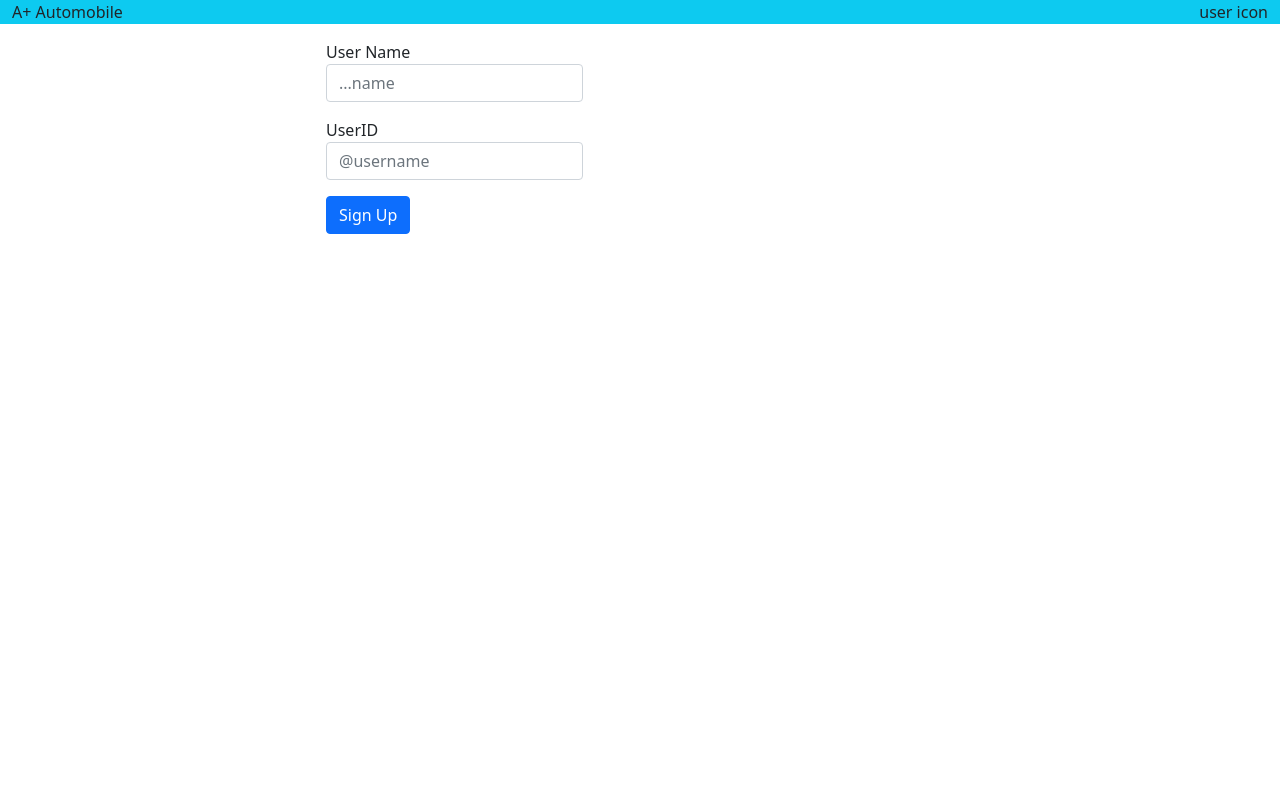
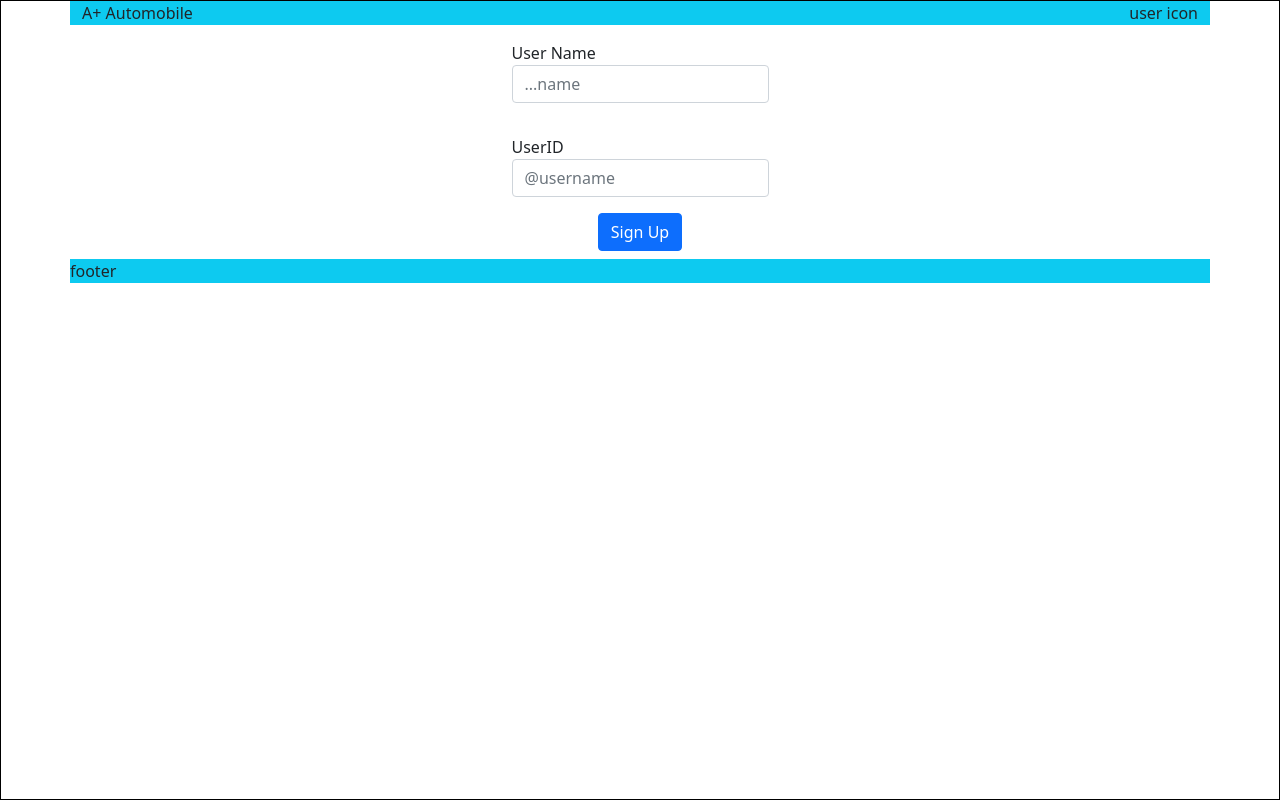
Before and after one commit to wandji20/a-plus-garage, a React (Create React App) app: page / in a window 1280 px wide. Built offline with nearby package versions, Linux system fonts and the light colour scheme.

Commit message:
Add handleFormSubmit method and link signUpAction to the form

```diff
--- a/public/index.html
+++ b/public/index.html
@@ -25,9 +25,9 @@
     -->
     <title>A Plus Garage</title>
   </head>
-  <body>
+  <body className="container remove-padding ">
     <noscript>You need to enable JavaScript to run this app.</noscript>
-    <div id="root" class='container remove-padding'></div>
+    <div id="root" class=''></div>
     <!--
       This HTML file is a template.
       If you open it directly in the browser, you will see an empty page.
--- a/src/components/container/App.js
+++ b/src/components/container/App.js
@@ -1,12 +1,14 @@
 import { Fragment } from 'react';
 import Nav from '../presentation/Nav';
 import SignUpForm from '../presentation/SignUpForm';
+import Footer from './Footer';
 
 function App() {
   return (
     <>
       <Nav />
       <SignUpForm />
+      <Footer />
     </>
   );
 }
--- /dev/null
+++ b/src/components/container/Footer.js
@@ -0,0 +1,11 @@
+import React from 'react';
+
+const Footer = () => (
+  <footer className="container footer bg-info">
+    <div className="row">
+      footer
+    </div>
+  </footer>
+);
+
+export default Footer;
--- a/src/components/presentation/Nav.js
+++ b/src/components/presentation/Nav.js
@@ -6,7 +6,7 @@ const Nav = (props) => {
   const { name } = props;
   console.log(name);
   return (
-    <header className="container-fluid bg-info">
+    <header className="container bg-info">
       <nav className="nav d-flex justify-content-between">
         <div className="">
           A+ Automobile
--- a/src/components/presentation/SignUpForm.js
+++ b/src/components/presentation/SignUpForm.js
@@ -1,8 +1,25 @@
 import React from 'react';
+import PropTypes from 'prop-types';
+import { connect } from 'react-redux';
+import signUpUserAction from '../../redux/actions/signUpAction';
 
-const SignUpForm = () => (
-  <div className="row d-flex justify-content-center">
-    <form className="col-sm-8 col-md-6">
+const SignUpForm = (props) => {
+  const { handleSignUpUser } = props;
+
+  console.log(props);
+
+  const handleFormSubmit = (e) => {
+    const data = {};
+    e.preventDefault();
+    handleSignUpUser(data);
+  };
+
+  return (
+    <section className="container d-flex justify-content-center align-items-center">
+      <form
+        className=" d-flex flex-column align-items-center col-sm-8 col-md-6"
+        onSubmit={handleFormSubmit}
+      >
         <div className="form-group my-3">
           <label htmlFor="name">
             User Name
@@ -17,7 +34,22 @@ const SignUpForm = () => (
         </div>
         <button type="submit" className="btn btn-primary mb-2">Sign Up</button>
       </form>
-  </div>
+    </section>
   );
+};
 
-export default SignUpForm;
+const mapDispatchToProps = (dispatch) => ({
+  handleSignUpUser: (data) => {
+    dispatch(signUpUserAction(data));
+  },
+});
+
+SignUpForm.propTypes = {
+  handleSignUpUser: PropTypes.func,
+};
+
+SignUpForm.defaultProps = {
+  handleSignUpUser: () => {},
+};
+
+export default connect(null, mapDispatchToProps)(SignUpForm);
--- a/src/index.css
+++ b/src/index.css
@@ -1,6 +1,15 @@
+body {
+  height: 100vh;
+  border: 1px solid black;
+  width: 100%;
+  margin: 0;
+}
+
 #root {
   max-width: 100%;
+  height: 100%;
 }
+
 .remove-padding {
   padding-right: 0;
   padding-left: 0;
```
Also changed, not shown: 1 other file (tests, documents, lock files or other folders). Lines whose indentation alone changed are shown as unchanged.
